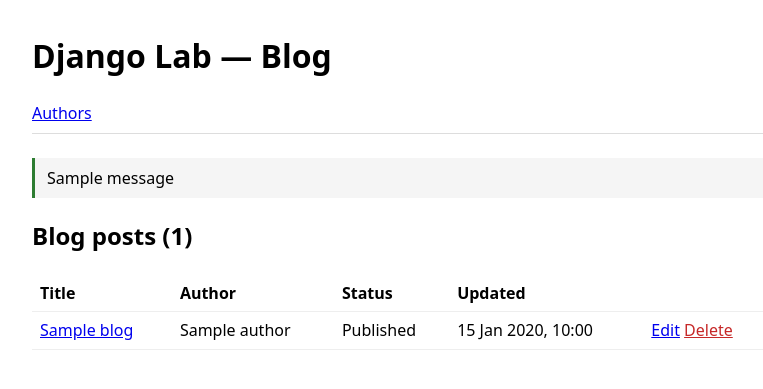
After one commit to kode-mafia008/django-lab, a Django app: template blog/templates/blog/blog_list.html in a window 1280 px wide. The commit adds this page. Shown: the top 389 px of the page, without its empty margins (240-1003 px from the left). Run offline with Django 5.2, Linux system fonts and the light colour scheme; the template is opened without the code that fills it: most values are stand-ins (such as "Sample title", 1, 10 or a date in 2020); one stand-in notice (Sample message) is shown.

Commit message:
day 9 scaffolding: HTML templates for Blog CRUD
Templates only. The forms, views and URL routes that drive these are the
exercise, not the handout.

  blog_list.html            table of posts, with an empty state
  blog_detail.html          one post, plus timestamps
  blog_form.html            shared by create and update
  blog_confirm_delete.html  GET confirms, POST deletes

base.html gains a nav, a messages block and some inline CSS. Its two post
links are commented out, because blog:post-list and blog:post-create do not
exist yet — uncomment them once you have written those routes, or every page
extending base.html raises NoReverseMatch.

blog_form.html renders each field as label / widget / help_text / errors
rather than {{ form.as_p }}, so the parts are visible. Multi-line comments
use {% comment %}: the {# #} form is single-line only, and spread over two
lines it stops being a comment — the prose renders into the page and any tag
inside it executes.

Co-Authored-By: Claude Opus 5 (1M context) <noreply@anthropic.com>

```diff
--- a/blog/templates/blog/base.html
+++ b/blog/templates/blog/base.html
@@ -2,10 +2,48 @@
 <html lang="en">
 <head>
   <meta charset="utf-8">
+  <meta name="viewport" content="width=device-width, initial-scale=1">
   <title>{% block title %}Django Lab{% endblock %}</title>
+  <style>
+    body { font-family: system-ui, sans-serif; max-width: 46rem; margin: 2rem auto;
+           padding: 0 1rem; line-height: 1.5; }
+    nav a { margin-right: 1rem; }
+    nav { border-bottom: 1px solid #ddd; padding-bottom: .5rem; margin-bottom: 1.5rem; }
+    .messages { list-style: none; padding: 0; }
+    .messages li { padding: .5rem .75rem; border-left: 3px solid #444;
+                   background: #f5f5f5; margin-bottom: .5rem; }
+    .messages li.success { border-color: #2e7d32; }
+    .messages li.error   { border-color: #c62828; }
+    .errorlist { color: #c62828; margin: .25rem 0; padding-left: 1.2rem; }
+    .field { margin-bottom: 1.25rem; }
+    .field label { display: block; font-weight: 600; margin-bottom: .25rem; }
+    .helptext { color: #666; font-size: .875rem; }
+    input[type=text], textarea, select { width: 100%; padding: .4rem; font: inherit; }
+    input[type=checkbox] { width: auto; }
+    table { border-collapse: collapse; width: 100%; }
+    th, td { text-align: left; padding: .4rem .5rem; border-bottom: 1px solid #eee; }
+    .draft { color: #999; }
+    .danger { color: #c62828; }
+  </style>
 </head>
 <body>
   <h1>Django Lab — Blog</h1>
+
+  <nav>
+    <a href="{% url 'blog:author-list' %}">Authors</a>
+    {# Uncomment these once your post-list and post-create routes exist. #}
+    {# <a href="{% url 'blog:post-list' %}">Blog posts</a> #}
+    {# <a href="{% url 'blog:post-create' %}">New post</a> #}
+  </nav>
+
+  {% if messages %}
+    <ul class="messages">
+      {% for message in messages %}
+        <li class="{{ message.tags }}">{{ message }}</li>
+      {% endfor %}
+    </ul>
+  {% endif %}
+
   {% block content %}{% endblock %}
 </body>
 </html>
--- /dev/null
+++ b/blog/templates/blog/blog_list.html
@@ -0,0 +1,43 @@
+{% extends "blog/base.html" %}
+
+{% block title %}Blog posts{% endblock %}
+
+{% block content %}
+  <h2>Blog posts ({{ blogs|length }})</h2>
+
+  {% if blogs %}
+    <table>
+      <thead>
+        <tr>
+          <th>Title</th>
+          <th>Author</th>
+          <th>Status</th>
+          <th>Updated</th>
+          <th></th>
+        </tr>
+      </thead>
+      <tbody>
+        {% for blog in blogs %}
+          <tr>
+            <td><a href="{% url 'blog:post-detail' blog.pk %}">{{ blog.title }}</a></td>
+            <td>{{ blog.author.name }}</td>
+            <td>
+              {% if blog.published %}
+                Published
+              {% else %}
+                <span class="draft">Draft</span>
+              {% endif %}
+            </td>
+            <td>{{ blog.updated_at|date:"j M Y, H:i" }}</td>
+            <td>
+              <a href="{% url 'blog:post-update' blog.pk %}">Edit</a>
+              <a href="{% url 'blog:post-delete' blog.pk %}" class="danger">Delete</a>
+            </td>
+          </tr>
+        {% endfor %}
+      </tbody>
+    </table>
+  {% else %}
+    <p>No posts yet. <a href="{% url 'blog:post-create' %}">Write the first one.</a></p>
+  {% endif %}
+{% endblock %}
```
Also changed, not shown: blog/templates/blog/blog_confirm_delete.html (added, +25 -0 lines), blog/templates/blog/blog_detail.html (added, +25 -0 lines), blog/templates/blog/blog_form.html (added, +68 -0 lines).
